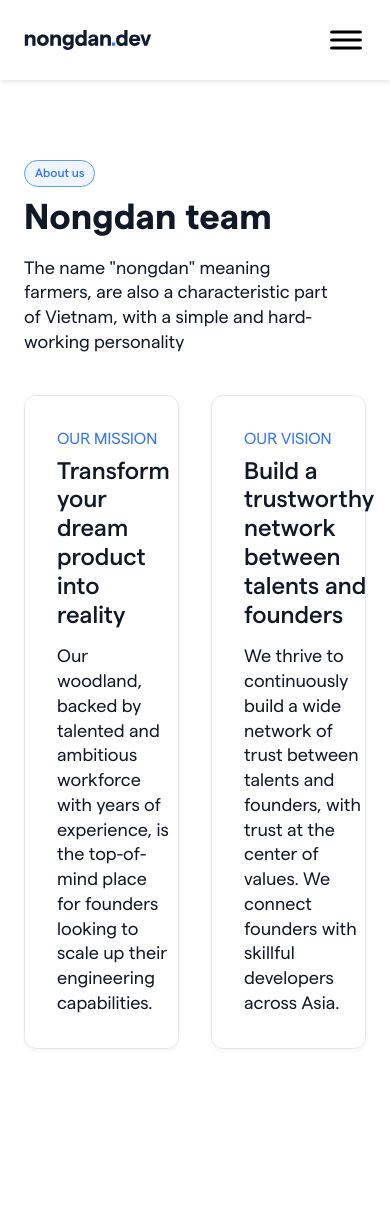
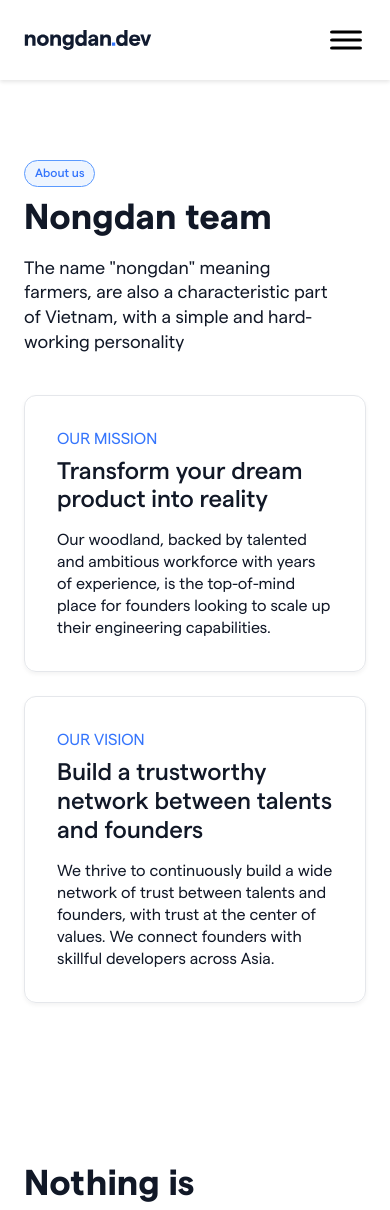
Before and after one commit to nongdan-dev/website, a React (Vite) app: page /about-us in a window 390 px wide. Shown: the top 1210 px of the page. Built offline with nearby package versions, Linux system fonts and the light colour scheme.

Commit message:
update about us

```diff
--- a/src/pages/AboutUs/Hero.tsx
+++ b/src/pages/AboutUs/Hero.tsx
@@ -17,37 +17,37 @@ function Hero() {
         The name "nongdan" meaning farmers, are also a characteristic part of
         Vietnam, with a simple and hard-working personality
       </p>
-      <Section.Content className='grid grid-cols-2 gap-8'>
+      <Section.Content className='grid gap-6 md:grid-cols-2 md:gap-8'>
         <div className='flex gap-14 rounded-xl border border-gray-200 shadow-sm'>
-          <div className='flex-1 p-8 pr-0'>
+          <div className='flex-1 p-8 xl:pr-0'>
             <span className='uppercase text-primary-500'>our mission</span>
             <h3 className='mb-3.5 mt-2 text-2xl font-medium'>
               Transform your dream product into reality
             </h3>
-            <p className='text-lg'>
+            <p className='md:text-lg'>
               Our woodland, backed by talented and ambitious workforce with
               years of experience, is the top-of-mind place for founders looking
               to scale up their engineering capabilities.
             </p>
           </div>
-          <div aria-hidden className='w-44 self-end'>
+          <div aria-hidden className='hidden self-end xl:block'>
             <img src={Layout} alt='' className='w-full' />
           </div>
         </div>
 
         <div className='flex gap-14 rounded-xl border border-gray-200 shadow-sm'>
-          <div className='flex-1 p-8 pr-0'>
+          <div className='flex-1 p-8 xl:pr-0'>
             <span className='uppercase text-primary-500'>our vision</span>
             <h3 className='mb-3.5 mt-2 text-2xl font-medium'>
               Build a trustworthy network between talents and founders
             </h3>
-            <p className='text-lg'>
+            <p className='md:text-lg'>
               We thrive to continuously build a wide network of trust between
               talents and founders, with trust at the center of values. We
               connect founders with skillful developers across Asia.
             </p>
           </div>
-          <div aria-hidden className='w-44 self-end'>
+          <div aria-hidden className='hidden self-end xl:block'>
             <img src={Users} alt='' className='w-full' />
           </div>
         </div>
```
